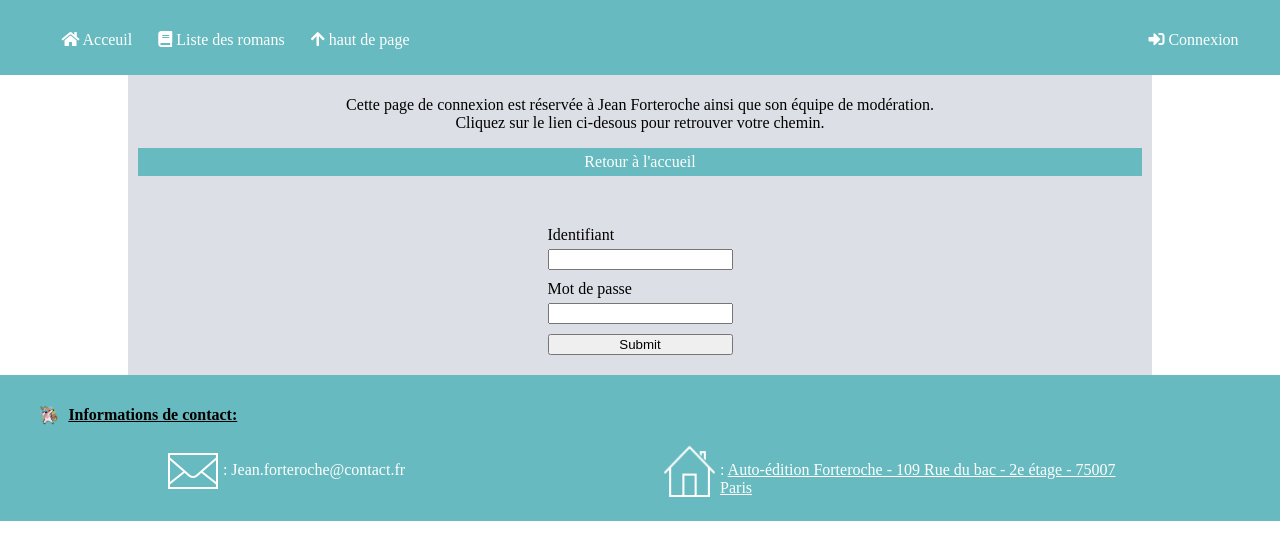
After one commit to GeoffreySanchez/OC-Projet_4, a PHP site: page /view/frontend/loginPage.php in a window 1280 px wide. The commit adds this page. Shown: the top 560 px of the page. Run offline with PHP 8.4, Linux system fonts and the light colour scheme; some libraries are stand-ins or nearby versions.

Commit message:
Ajout page de login

```diff
--- a/controller/frontend.php
+++ b/controller/frontend.php
@@ -60,3 +60,7 @@ function home() {
     $books = $bookManager->getBooks();
     require('view/frontend/homePage.php');
 }
+
+function login() {
+    require('view/frontend/loginPage.php');
+}
--- a/index.php
+++ b/index.php
@@ -52,6 +52,9 @@ try {
                 throw new Exception('Aucun identifiant de billet envoyé');
             }
         }
+        elseif ($_GET['action'] == 'login'){
+            login();
+        }
     }
     else {
         home();
--- a/public/css/style.css
+++ b/public/css/style.css
@@ -412,12 +412,45 @@ h3 em {
 
 #comment p {
     max-width: max-content;
+    max-width: -moz-max-content;
     width: 100%;
     background-color: white;
     padding: 7px;
 }
+
+
+/* Login page */
+
+#retourMainPage {
+    display: flex;
+    justify-content: center;
+    padding: 5px;
+    background-color: rgb(103, 186, 191);
+}
+
+#retourMainPage a {
+    color: white;
+}
+
+#presentationAdmin {
+    text-align: center;
+}
+
+#formulaireConnexion {
+    margin-top: 50px;
+    display: flex;
+    justify-content: center;
+}
+
+#formulaireConnexion form {
+    display: flex;
+    flex-direction: column;
+    max-width: 200px;
+}
+
+#formulaireConnexion form label {
+    margin-bottom: 5px;
+}
 /*  */
 
 /*  */
-
-/*  */
--- /dev/null
+++ b/view/frontend/loginPage.php
@@ -0,0 +1,24 @@
+<?php $title = 'Identifiez vous'; ?>
+
+<?php ob_start(); ?>
+<div id="content">
+    <div id="presentationAdmin">
+        <p>
+            Cette page de connexion est réservée à Jean Forteroche ainsi que son équipe de modération.
+            <br /> Cliquez sur le lien ci-desous pour retrouver votre chemin.
+        </p>
+        <div id="retourMainPage" class="animated shake">
+            <a href="index.php">Retour à l'accueil</a>
+        </div>
+    </div>
+    <div id="formulaireConnexion">
+            <form action="post" action="">
+                <label for="idField">Identifiant</label><input type="text" id="idField">
+                <label for="pwField">Mot de passe</label><input type="text" id="pwField">
+                <input type="submit">
+            </form>
+        </div>
+</div>
+<?php $content = ob_get_clean(); ?>
+
+<?php require('template.php'); ?>
--- a/view/frontend/template.php
+++ b/view/frontend/template.php
@@ -20,7 +20,7 @@
                 <li class="animated pulse"><a href=""><i class="fas fa-arrow-up"></i> haut de page</a></li>
             </ul>
             <ul id="admin">
-                <li class="animated pulse"><a href=""><i class="fas fa-sign-in-alt"></i> Connexion</a></li>
+                <li class="animated pulse"><a href="index.php?action=login"><i class="fas fa-sign-in-alt"></i> Connexion</a></li>
             </ul>
         </nav>
     </header>
```
